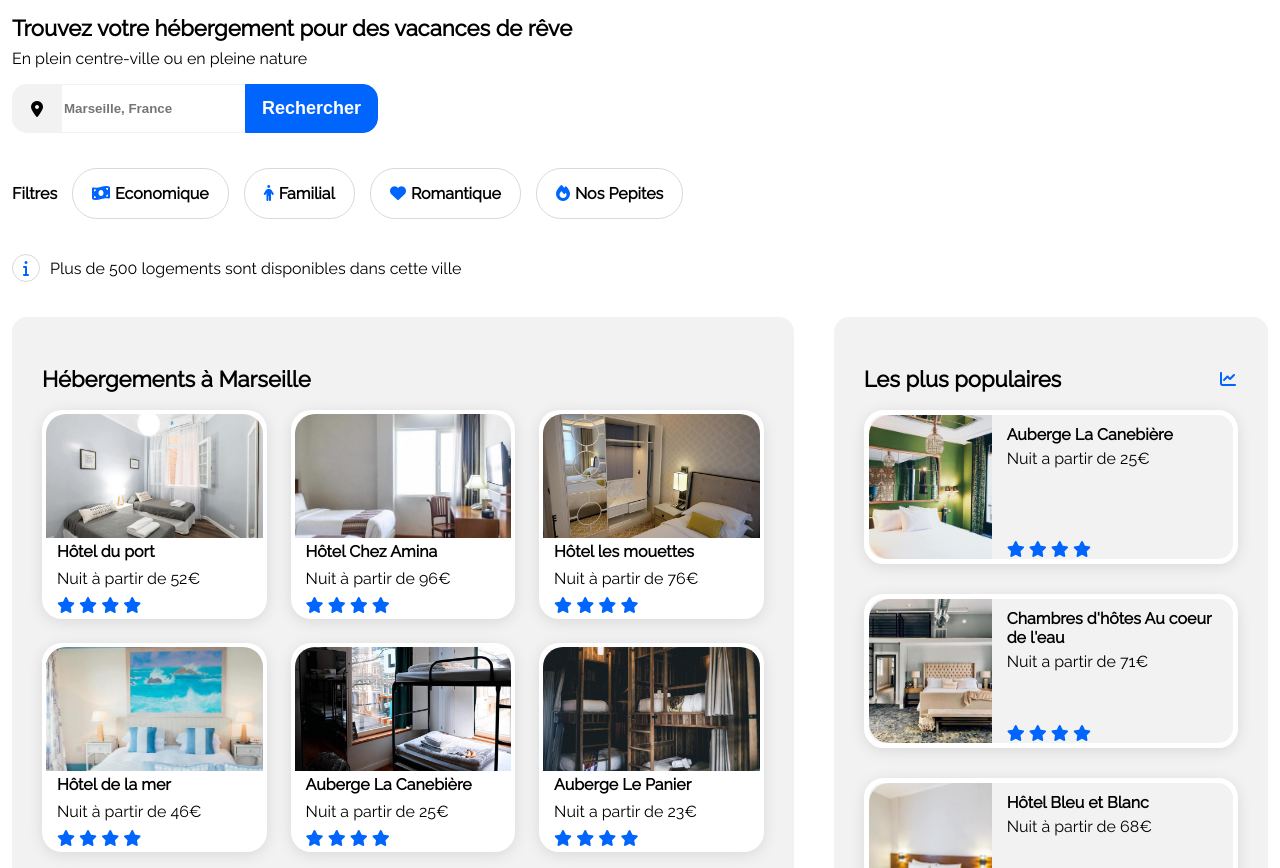
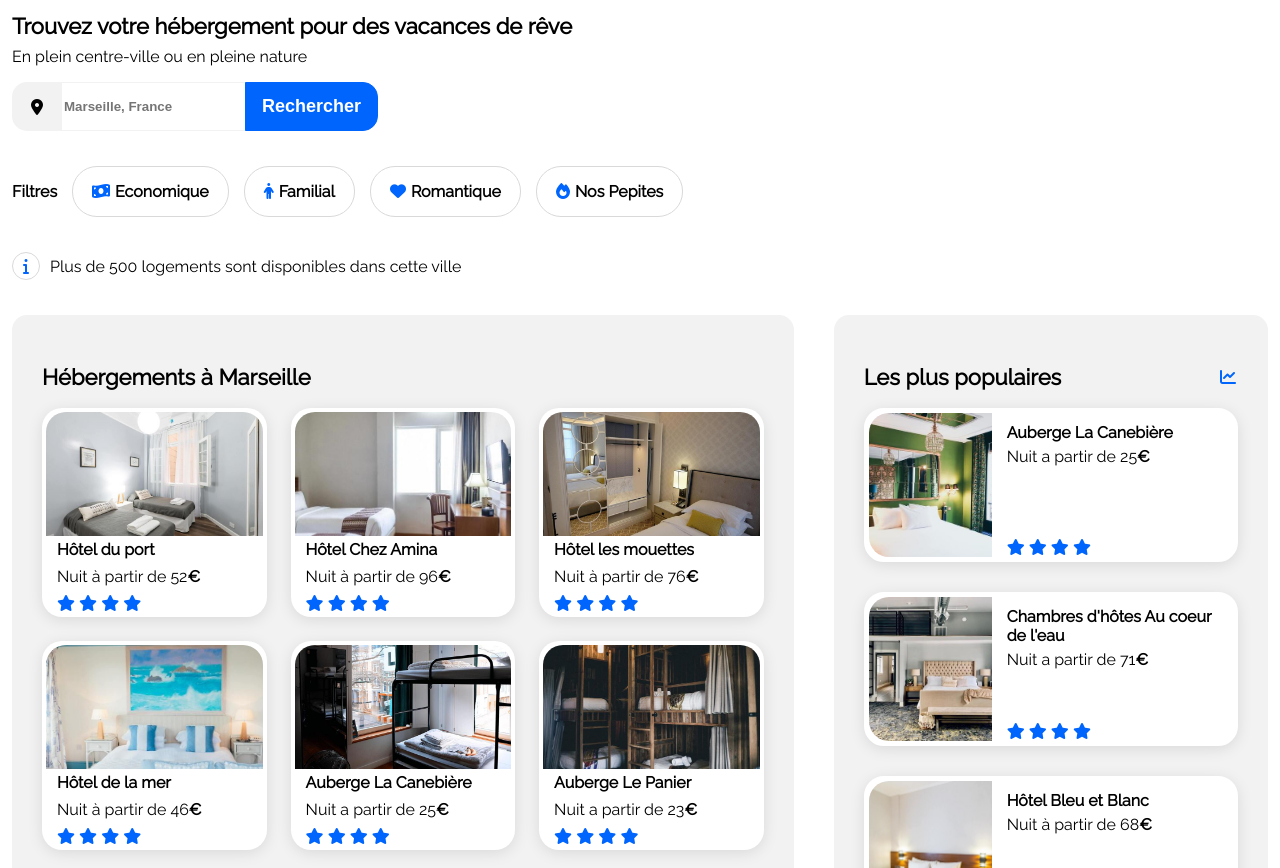
Before and after one commit to Keydashy10/Booki, a plain HTML site: page index.html in a window 1280 px wide. Shown: the part 84-952 px from the top of the page. Drawn offline with Linux system fonts and the light colour scheme.

Commit message:
First project totally completed

```diff
--- a/css/styles.css
+++ b/css/style.css
@@ -22,7 +22,7 @@ nav a {
   display: block;
   width: 100%;
  font-weight: 400;
-  border-bottom: 2px solid #F2F2F2;
+
   padding-bottom: 12px;
 }
 nav a:hover {
@@ -137,7 +137,9 @@ padding: 30px;
     text-decoration: none;
     color:#000;
 }
-
+.euro{
+  font-weight: 700;
+}
 .card-link {
   display: flex;
   flex-direction: column;
@@ -196,6 +198,7 @@ aside {
   border-radius: 20px;
   border: 5px solid white;
   box-shadow: 0px 3px 15px 0px rgba(0, 0, 0, 0.10);
+  background: #FFF;
 }
 .aside-card img {
   height: 144px;
@@ -516,7 +519,9 @@ footer ul li a {
   width:100%;
   text-align: center;
  }
-
+ nav a {
+ border-bottom: 2px solid #F2F2F2;
+ }
  nav a:hover {
     border-bottom: 2px solid #0065fc;
     border-top: 2px solid #fff;
--- a/index.html
+++ b/index.html
@@ -4,7 +4,7 @@
     <meta charset="UTF-8" />
     <meta name="viewport" content="width=device-width, initial-scale=1.0" />
     <!-- <link rel="stylesheet" href="./css/style.css" /> -->
-    <link rel="stylesheet" href="./css/styles.css" />
+    <link rel="stylesheet" href="./css/style.css" />
     <script
       src="https://kit.fontawesome.com/47b45e11c7.js"
       crossorigin="anonymous"
@@ -76,7 +76,7 @@
                 />
                 <div class="card-body">
                   <h3>Hôtel du port</h3>
-                  <p>Nuit à partir de 52€</p>
+                  <p>Nuit à partir de 52<span class="euro">€</span></p>
                   <div class="etoile">
                     <i class="fa-solid fa-star"></i>
                     <i class="fa-solid fa-star"></i>
@@ -95,7 +95,7 @@
                 />
                 <div class="card-body">
                   <h3>Hôtel Chez Amina</h3>
-                  <p>Nuit à partir de 96€</p>
+                  <p>Nuit à partir de 96<span class="euro">€</span></p>
                   <div class="etoile">
                     <i class="fa-solid fa-star"></i>
                     <i class="fa-solid fa-star"></i>
@@ -114,7 +114,7 @@
                 />
                 <div class="card-body">
                   <h3>Hôtel les mouettes</h3>
-                  <p>Nuit à partir de 76€</p>
+                  <p>Nuit à partir de 76<span class="euro">€</span></p>
                   <div class="etoile">
                     <i class="fa-solid fa-star"></i>
                     <i class="fa-solid fa-star"></i>
@@ -132,7 +132,7 @@
                 />
                 <div class="card-body">
                   <h3>Hôtel de la mer</h3>
-                  <p>Nuit à partir de 46€</p>
+                  <p>Nuit à partir de 46<span class="euro">€</span></p>
                   <div class="etoile">
                     <i class="fa-solid fa-star"></i>
                     <i class="fa-solid fa-star"></i>
@@ -151,7 +151,7 @@
                 />
                 <div class="card-body">
                   <h3>Auberge La Canebière</h3>
-                  <p>Nuit a partir de 25€</p>
+                  <p>Nuit a partir de 25<span class="euro">€</span></p>
                   <div class="etoile">
                     <i class="fa-solid fa-star"></i>
                     <i class="fa-solid fa-star"></i>
@@ -169,7 +169,7 @@
                 />
                 <div class="card-body">
                   <h3>Auberge Le Panier</h3>
-                  <p>Nuit a partir de 23€</p>
+                  <p>Nuit a partir de 23<span class="euro">€</span></p>
                   <div class="etoile">
                     <i class="fa-solid fa-star"></i>
                     <i class="fa-solid fa-star"></i>
@@ -197,7 +197,7 @@
                   alt="Auberge La Canebière" />
                 <div class="card-aside">
                   <h3>Auberge La Canebière</h3>
-                  <p>Nuit a partir de 25€</p>
+                  <p>Nuit a partir de 25<span class="euro">€</span></p>
                   <div class="etoiles">
                     <i class="fa-solid fa-star"></i>
                     <i class="fa-solid fa-star"></i>
@@ -215,7 +215,7 @@
                 />
                 <div class="card-aside">
                   <h3>Chambres d'hôtes Au coeur de l'eau</h3>
-                  <p>Nuit a partir de 71€</p>
+                  <p>Nuit a partir de 71<span class="euro">€</span></p>
                   <div class="etoiles">
                     <i class="fa-solid fa-star"></i>
                     <i class="fa-solid fa-star"></i>
@@ -234,7 +234,7 @@
                 />
                 <div class="card-aside">
                   <h3>Hôtel Bleu et Blanc</h3>
-                  <p>Nuit à partir de 68€</p>
+                  <p>Nuit à partir de 68<span class="euro">€</span></p>
                   <div class="etoiles">
                     <i class="fa-solid fa-star"></i>
                     <i class="fa-solid fa-star"></i>
```
Also changed, not shown: Github.txt (deleted), 1 other file.
